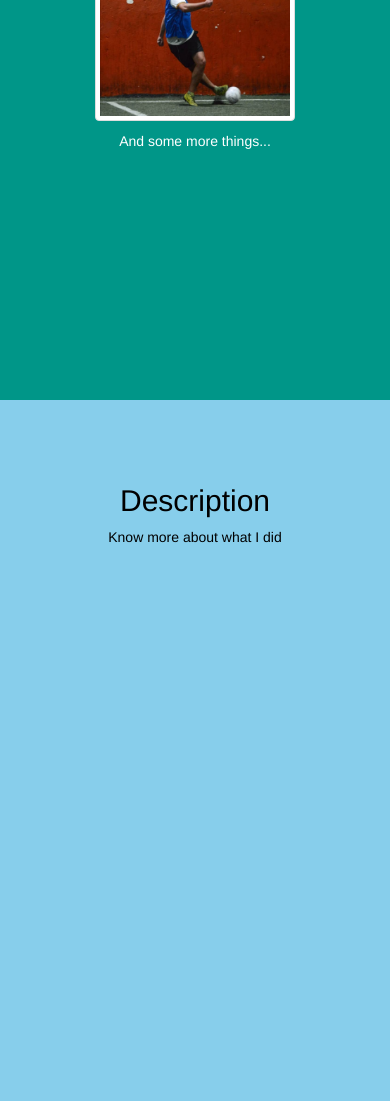
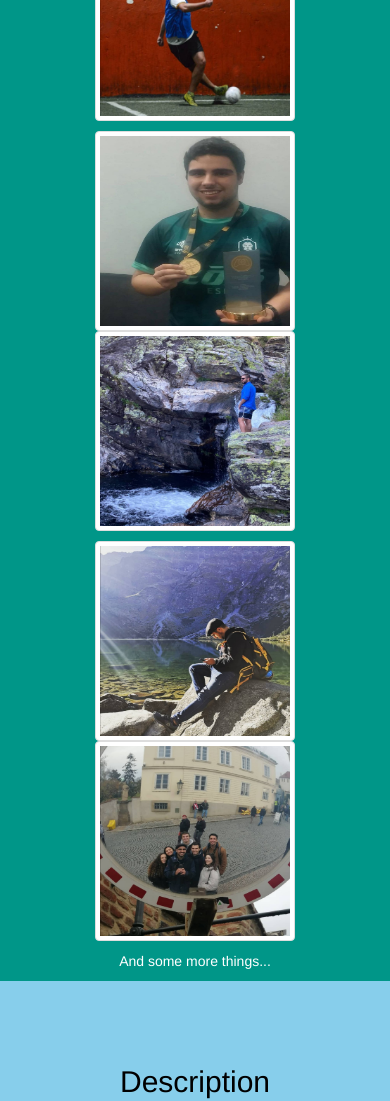
Before and after one commit to gpslopes/gpslopes.github.io, a plain HTML site: page index.html in a window 390 px wide. Shown: the part 1900-3001 px from the top of the page. Drawn offline with nearby package versions, Linux system fonts and the light colour scheme.

Commit message:
Missing text, corrected mobile view

```diff
--- a/index.html
+++ b/index.html
@@ -53,7 +53,7 @@
      	</div>
     </div>
 
-    <div class="w3-row w3-hide-small" style ="margin-bottom: 10px">
+    <div class="w3-row " style ="margin-bottom: 10px">
       <div class="w3-half act_div" onclick = "expandActivityList('fifa')">
 			<img src="./images/fifa.jpeg" class = "img-thumbnail" style="float: center; width: 200px; height: 200px;">
      	</div>
@@ -62,7 +62,7 @@
      	</div>
     </div>
 
-    <div class="w3-row w3-hide-small" style ="margin-bottom: 10px">
+    <div class="w3-row" style ="margin-bottom: 10px">
       	<div class="w3-half act_div" onclick = "expandActivityList('hiking')">
 			<img src="./images/hiking.jpg" class = "img-thumbnail" style="float: center; width: 200px; height: 200px;">
      	</div>
```
